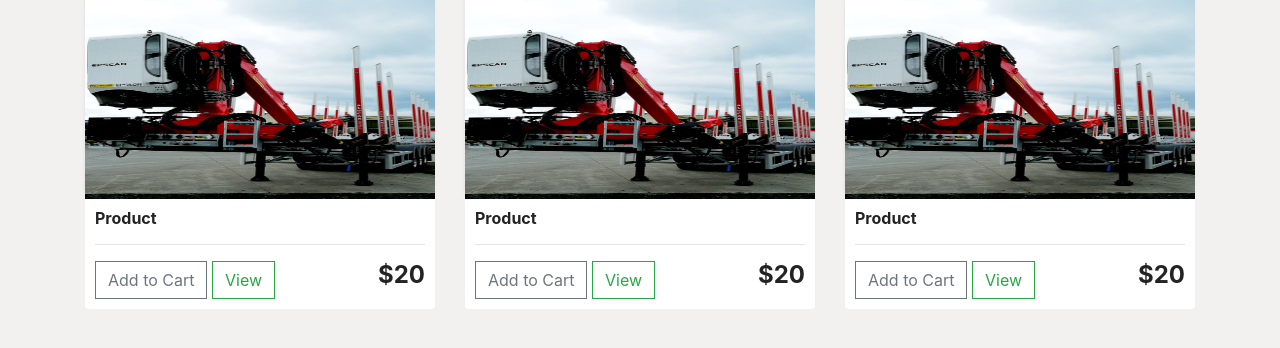
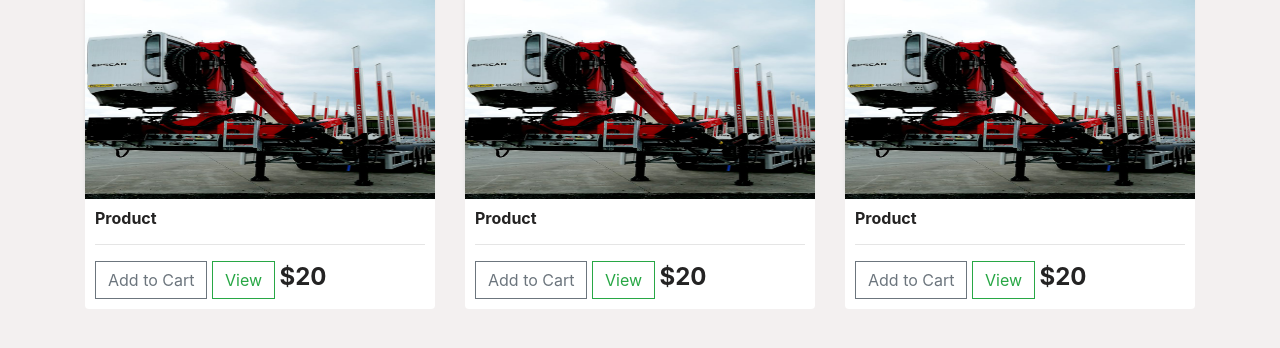
Before and after one commit to FabrizioAdi/Robinson-Trailers-Store-P5v1.1, a Django app: page / in a window 1280 px wide. Shown: the part 101-449 px from the top of the page. Run offline with Django 3.2, Linux system fonts and the light colour scheme; some libraries are stand-ins or nearby versions.

Commit message:
Corrected code

```diff
--- a/store/templates/store/store.html
+++ b/store/templates/store/store.html
@@ -10,7 +10,7 @@
 
             <button  class="btn btn-outline-secondary add-btn">Add to Cart</button>
 			<a class="btn btn-outline-success" href="#">View</a>
-			<h4 style="display: inline-block; float: right"><strong>$20</strong></h4>
+			<h4 style="display: inline-block;"><strong>$20</strong></h4>
 
         </div>
     </div>
@@ -23,7 +23,7 @@
 
             <button  class="btn btn-outline-secondary add-btn">Add to Cart</button>
 			<a class="btn btn-outline-success" href="#">View</a>
-			<h4 style="display: inline-block; float: right"><strong>$20</strong></h4>
+			<h4 style="display: inline-block;"><strong>$20</strong></h4>
         </div>
     </div>
 
@@ -35,7 +35,7 @@
 
             <button  class="btn btn-outline-secondary add-btn">Add to Cart</button>
 			<a class="btn btn-outline-success" href="#">View</a>
-			<h4 style="display: inline-block; float: right"><strong>$20</strong></h4>
+			<h4 style="display: inline-block;"><strong>$20</strong></h4>
         </div>
     </div>
 </div>
```
